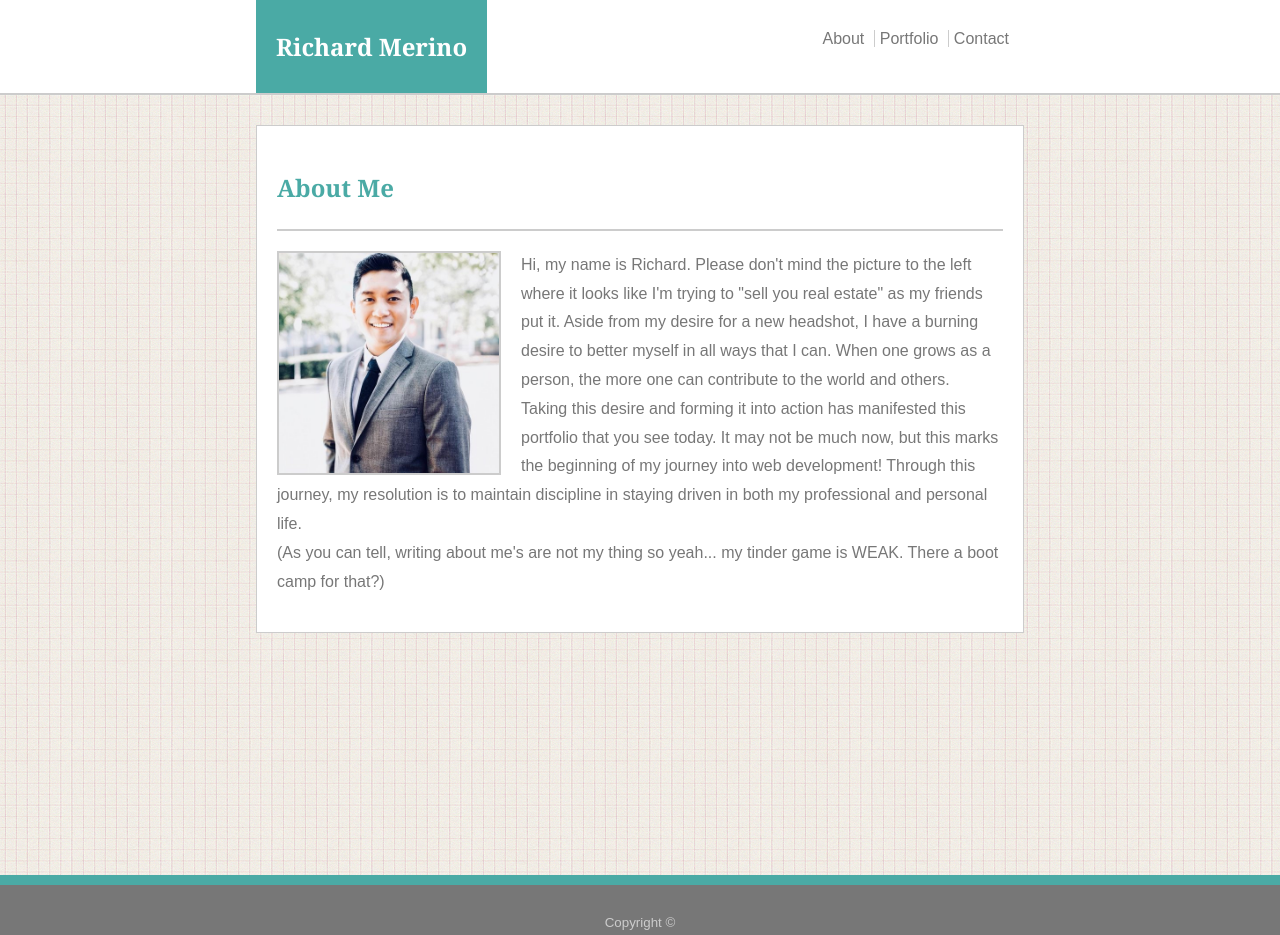
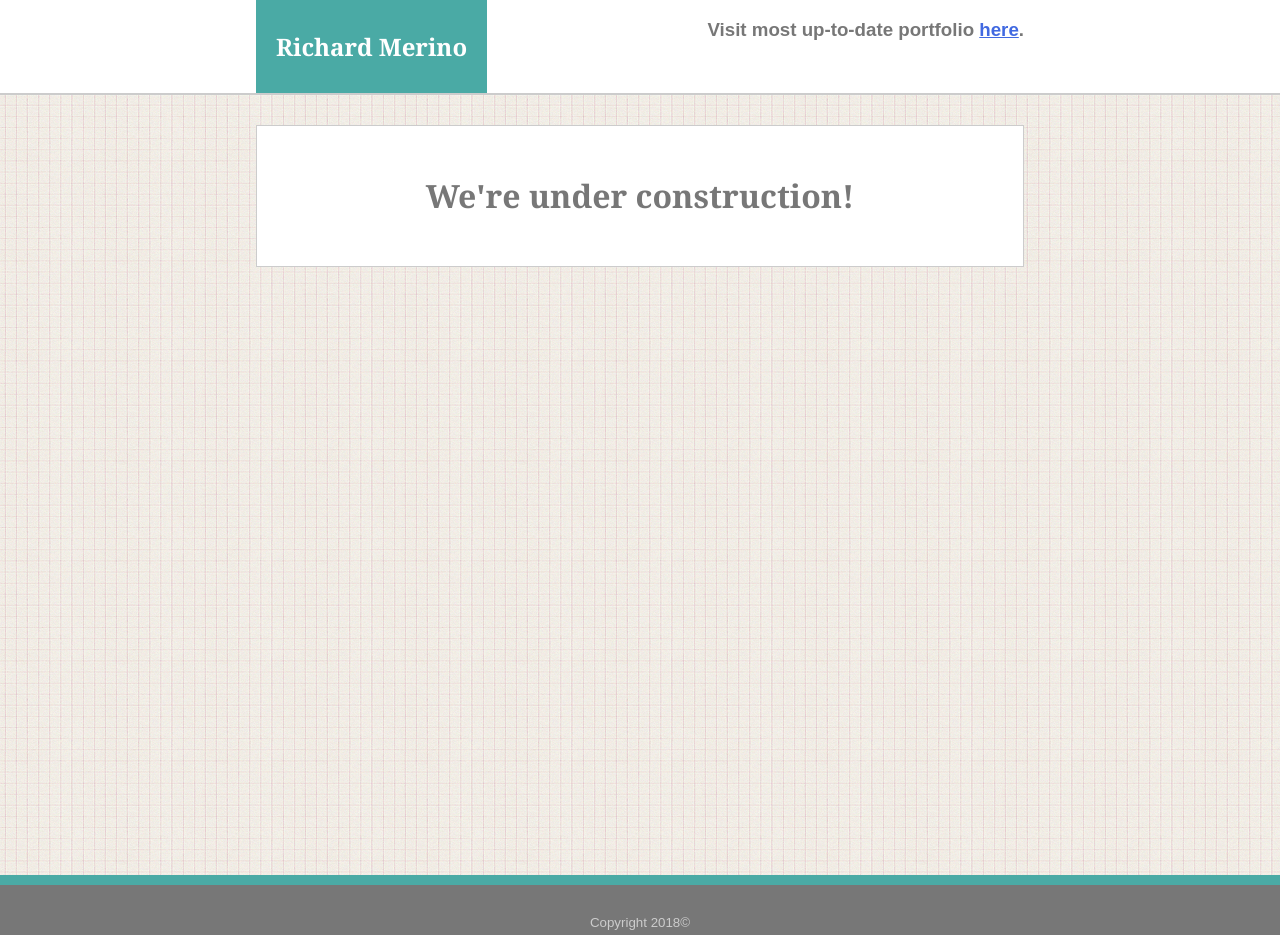
Before and after one commit to merinogeospatial/merinogeospatial.github.io, a PHP site: page / in a window 1280 px wide. Run offline with PHP 8.4, Linux system fonts and the light colour scheme.

Commit message:
put in holding state

```diff
--- a/assets/css/style.css
+++ b/assets/css/style.css
@@ -2,8 +2,8 @@
 html {height: 100%; margin: 0;}
 
 a {
-    color: #777777;
-    text-decoration: none;
+    color: royalblue;
+
 }
 
 a:hover {
@@ -12,6 +12,7 @@ a:hover {
 
 h1 {
     font-family: 'Georgia', Times, Times New Roman, serif;
+    text-align: center;
 }
 
 body {
@@ -43,14 +44,10 @@ header:hover {
 
 #links {
     float: right;
-    margin: 20px;
-    padding: 10px;
+    margin: 0;
+    padding: 0;
     margin-right: 20%;
 
-}
-
-#links a {
-    padding: 0 5px;
 }
 
 .pipe {
@@ -160,3 +157,7 @@ width: 90px;
 button:hover {
     background-color: #E89F0C;
 }
+
+section {
+    margin: 0;
+}
--- a/index.html
+++ b/index.html
@@ -13,35 +13,12 @@
                 <h1>Richard Merino</h1>
             </header>
             <section id="links">
-                <a class="pipe" href="index.html">About </a>
-                <a class= "pipe" href="portfolio.html"> Portfolio </a>
-                <a href="contact.html"> Contact</a>
+                <h3>Visit most up-to-date portfolio <a href="https://www.merinogeospatial.com">here</a>.</h3>
             </section>
         </nav>
     <div class="wrapper">
         <div class="container">
-            <section id="about-me">
-                <h1>About Me</h1>
-            </section>
-            <img src="assets/images/profile-pic.jpg" height="224px" width="224px" alt="IMAGE HERE">
-            <p>
-                  Hi, my name is Richard. Please don't mind the picture to the left where it looks like I'm
-                  trying to "sell you real estate" as my friends put it. Aside from my desire for a new headshot,
-                  I have a burning desire to better myself in all ways that I can. When one grows as a person, the
-                  more one can contribute to the world and others.
-                <br>
-                  Taking this desire and forming it into action has manifested this portfolio that you see today. It may not
-                  be much now, but this marks the beginning of my journey into web development! Through this journey, my resolution
-                  is to maintain discipline in staying driven in both my professional and personal life.
-                <br>
-                  (As you can tell, writing about me's are not my thing so yeah... my tinder game is WEAK. There a boot camp for that?)
-
-
-
-
-
-
-            </p>
+            <h1>We're under construction!</h1>
          </div>
 
 
@@ -49,7 +26,7 @@
     </div>
 
     <div class="footer">
-            <div id="copyright"> Copyright ©</div>
+            <div id="copyright"> Copyright 2018©</div>
     </div>
 </body>
 </html>
```
